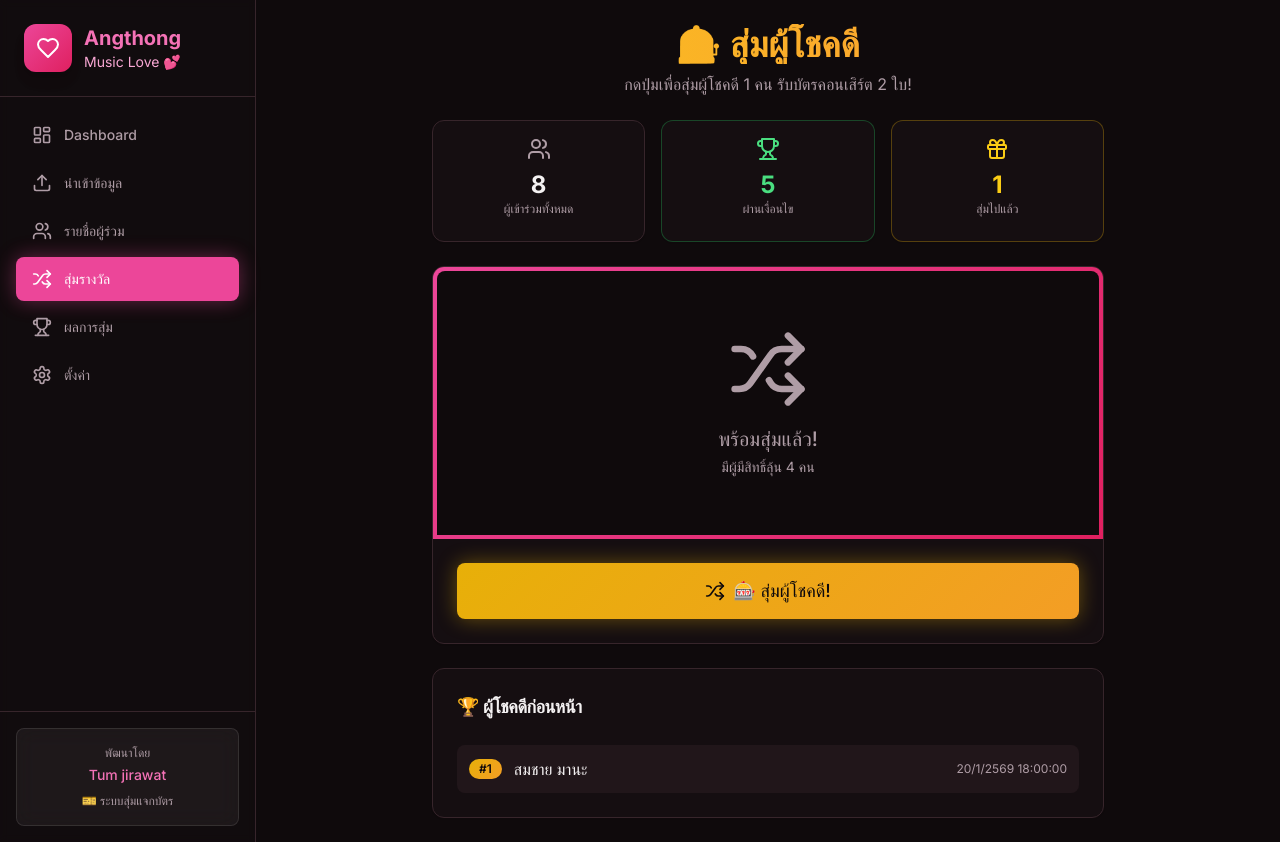
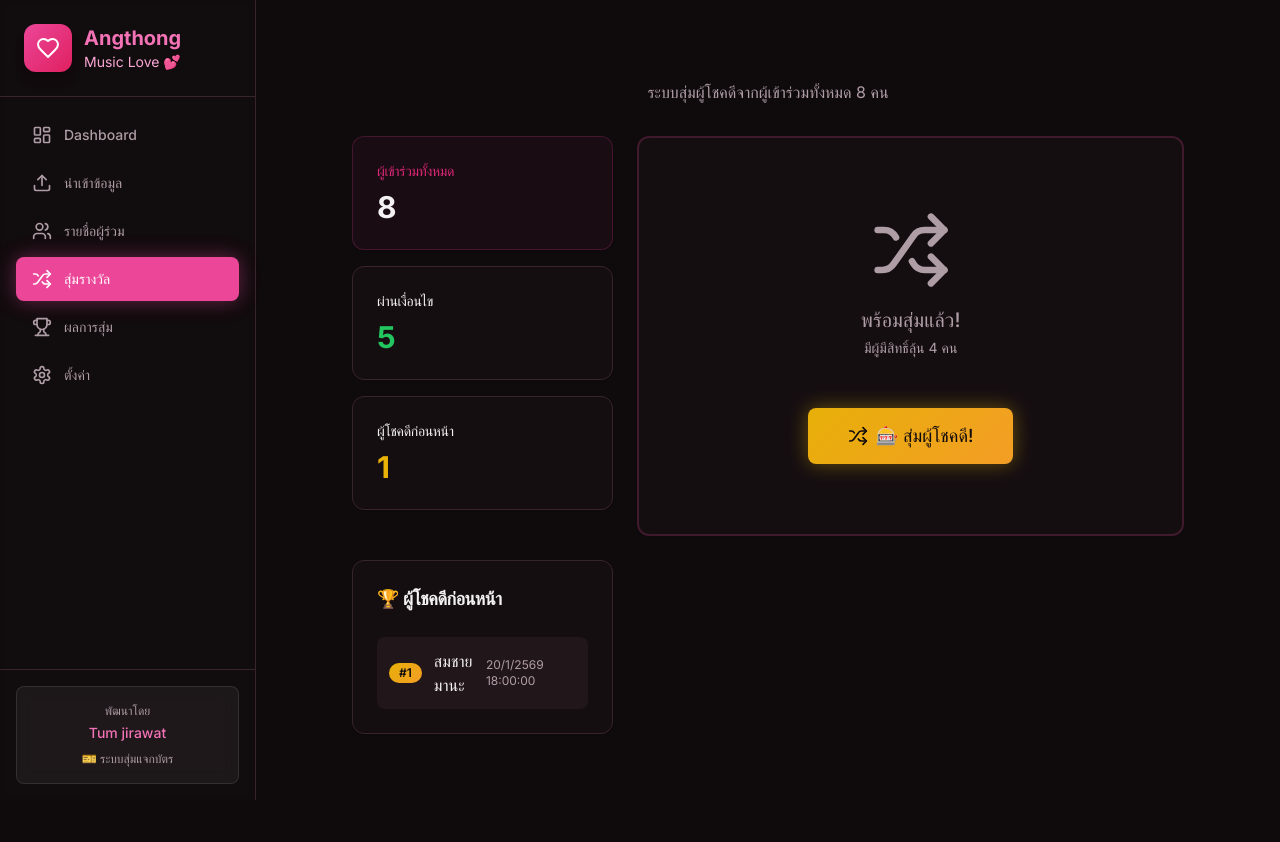
Before and after one commit to tumansdev/spin_fb, a Next.js app: page /draw in a window 1280 px wide. After the commit the page ends 800 px from the top, so only its background shows below. Built offline with nearby package versions, Linux system fonts and the light colour scheme.

Commit message:
Update: 5 conditions check & Fail winner display

```diff
--- a/src/app/draw/page.tsx
+++ b/src/app/draw/page.tsx
@@ -45,15 +45,16 @@ export default function DrawPage() {
     setIsSpinning(true)
     setWinner(null)
 
-    // Exclude previous winners
-    const eligibleParticipants = qualifiedParticipants.filter(
+    // Draw from ALL participants (excluding previous winners)
+    // User requirement: Allow drawing failed participants but show warning
+    const eligibleParticipants = participants.filter(
       p => !previousWinnerIds.includes(p.fbUserId)
     )
 
     if (eligibleParticipants.length === 0) {
       toast({
         title: 'สุ่มครบทุกคนแล้ว!',
-        description: 'ผู้ผ่านเงื่อนไขทั้งหมดได้รับรางวัลไปแล้ว',
+        description: 'ผู้เข้าร่วมทั้งหมดได้รับรางวัลไปแล้ว',
         variant: 'destructive',
       })
       setIsSpinning(false)
@@ -71,7 +72,7 @@ export default function DrawPage() {
       if (count >= maxCount) {
         clearInterval(interval)
 
-        // Pick actual winner
+        // Pick actual winner from ALL eligible
         const result = pickWinner(eligibleParticipants, previousWinnerIds)
         setWinner(result.winner)
         setSpinSeed(result.seed)
@@ -79,14 +80,22 @@ export default function DrawPage() {
         setIsSpinning(false)
 
         if (result.winner) {
+          if (result.winner.status === 'passed') {
             toast({
               title: '🎉 ยินดีด้วย!',
               description: `${result.winner.fbUserName} เป็นผู้โชคดี!`,
             })
+          } else {
+            toast({
+              title: '⚠️ ผู้โชคดีไม่ผ่านเงื่อนไข',
+              description: 'โปรดตรวจสอบรายละเอียด',
+              variant: 'default',
+            })
+          }
         }
       }
     }, 100)
-  }, [qualifiedParticipants, previousWinnerIds, toast])
+  }, [participants, previousWinnerIds, toast])
 
   // Confirm winner
   const confirmWinner = () => {
@@ -103,8 +112,8 @@ export default function DrawPage() {
     addDrawResult(drawResult)
 
     toast({
-      title: '✅ บันทึกผลสำเร็จ!',
-      description: 'ผลการสุ่มถูกบันทึกเรียบร้อย',
+      title: 'บันทึกเรียบร้อย',
+      description: 'เพิ่มผู้ชนะในรายการแล้ว',
     })
 
     setWinner(null)
@@ -119,54 +128,98 @@ export default function DrawPage() {
   }
 
   return (
-    <div className="p-6 space-y-6">
-      {/* Header */}
-      <div className="text-center">
-        <h1 className="text-4xl font-bold bg-gradient-to-r from-yellow-400 to-orange-400 bg-clip-text text-transparent">
-          🎰 สุ่มผู้โชคดี
+    <div className="container mx-auto py-8 max-w-4xl">
+      <div className="text-center mb-8 space-y-2">
+        <h1 className="text-4xl font-bold bg-gradient-pink bg-clip-text text-transparent">
+          สุ่มผู้โชคดี
         </h1>
-        <p className="text-muted-foreground mt-2">
-          กดปุ่มเพื่อสุ่มผู้โชคดี 1 คน รับบัตรคอนเสิร์ต 2 ใบ!
+        <p className="text-muted-foreground">
+          ระบบสุ่มผู้โชคดีจากผู้เข้าร่วมทั้งหมด {participants.length} คน
         </p>
       </div>
 
-      {/* Stats */}
-      <div className="grid grid-cols-3 gap-4 max-w-2xl mx-auto">
-        <Card>
-          <CardContent className="pt-4 text-center">
-            <Users className="w-6 h-6 mx-auto text-muted-foreground" />
-            <p className="text-2xl font-bold mt-2">{participants.length}</p>
-            <p className="text-xs text-muted-foreground">ผู้เข้าร่วมทั้งหมด</p>
+      <div className="grid grid-cols-1 md:grid-cols-3 gap-6">
+        {/* Left Column - Stats */}
+        <div className="space-y-4">
+          <Card className="border-pink-500/20 bg-pink-500/5">
+            <CardHeader className="pb-2">
+              <CardTitle className="text-sm font-medium text-pink-600">
+                ผู้เข้าร่วมทั้งหมด
+              </CardTitle>
+            </CardHeader>
+            <CardContent>
+              <div className="text-3xl font-bold">{participants.length}</div>
             </CardContent>
           </Card>
 
-        <Card className="border-green-500/30">
-          <CardContent className="pt-4 text-center">
-            <Trophy className="w-6 h-6 mx-auto text-green-400" />
-            <p className="text-2xl font-bold mt-2 text-green-400">{qualifiedParticipants.length}</p>
-            <p className="text-xs text-muted-foreground">ผ่านเงื่อนไข</p>
+          <Card>
+            <CardHeader className="pb-2">
+              <CardTitle className="text-sm font-medium">
+                ผ่านเงื่อนไข
+              </CardTitle>
+            </CardHeader>
+            <CardContent>
+              <div className="text-3xl font-bold text-green-500">
+                {qualifiedParticipants.length}
+              </div>
             </CardContent>
           </Card>
 
-        <Card className="border-yellow-500/30">
-          <CardContent className="pt-4 text-center">
-            <Gift className="w-6 h-6 mx-auto text-yellow-400" />
-            <p className="text-2xl font-bold mt-2 text-yellow-400">{drawHistory.length}</p>
-            <p className="text-xs text-muted-foreground">สุ่มไปแล้ว</p>
+          <Card>
+            <CardHeader className="pb-2">
+              <CardTitle className="text-sm font-medium">
+                ผู้โชคดีก่อนหน้า
+              </CardTitle>
+            </CardHeader>
+            <CardContent>
+              <div className="text-3xl font-bold text-yellow-500">
+                {previousWinnerIds.length}
+              </div>
             </CardContent>
           </Card>
         </div>
 
-      {/* Spin Area */}
-      <Card className="max-w-2xl mx-auto overflow-hidden">
-        <div className="gradient-purple p-1">
-          <div className="bg-background p-8 rounded-t-lg">
-            {/* Display Area */}
-            <div className="min-h-[200px] flex items-center justify-center">
+        {/* Center - Spinner */}
+        <div className="md:col-span-2">
+          <Card className={`h-[400px] flex flex-col items-center justify-center p-8 transition-colors ${
+            winner?.status === 'failed' ? 'border-red-500 bg-red-50' : 'border-2 border-pink-500/20'
+          }`}>
+            <div className="min-h-[200px] flex items-center justify-center w-full">
               {winner ? (
                 // Winner display
-                <div className="text-center animate-in zoom-in-50 duration-500">
+                <div className="text-center animate-in zoom-in-50 duration-500 w-full">
+                  {winner.status === 'failed' ? (
+                     // FAILED WINNER DISPLAY
+                     <div className="space-y-4">
+                       <div className="text-6xl mb-2">😢</div>
+                       <h2 className="text-2xl font-bold text-red-500">
+                         ขออภัยด้วยน้า...
+                       </h2>
+                       <div className="bg-white/80 p-4 rounded-lg border border-red-200 inline-block min-w-[300px]">
+                         <p className="font-semibold text-lg mb-2">{winner.fbUserName}</p>
+                         <p className="text-red-500 font-medium mb-1">คุณทำไม่ครบเงื่อนไข:</p>
+                         <ul className="text-sm text-muted-foreground text-left list-disc list-inside bg-red-50 p-2 rounded">
+                           {winner.failReasons.map((reason, i) => (
+                             <li key={i}>{reason}</li>
+                           ))}
+                         </ul>
+                         <p className="mt-3 text-sm font-medium text-muted-foreground">
+                           ไว้โอกาสหน้ามาร่วมกิจกรรมใหม่น้าา 💕
+                         </p>
+                       </div>
+                     </div>
+                  ) : (
+                    // PASSED WINNER DISPLAY
+                    <div className="space-y-4">
+                      {winner.fbProfilePicture ? (
+                        <img
+                          src={winner.fbProfilePicture}
+                          alt={winner.fbUserName}
+                          className="w-24 h-24 rounded-full mx-auto mb-4 border-4 border-yellow-400 shadow-lg object-cover"
+                        />
+                      ) : (
                         <div className="text-8xl mb-4">🎉</div>
+                      )}
                       <h2 className="text-3xl font-bold bg-gradient-to-r from-yellow-400 to-orange-400 bg-clip-text text-transparent">
                         {winner.fbUserName}
                       </h2>
@@ -180,6 +233,8 @@ export default function DrawPage() {
                       <Badge variant="outline" className="mt-4">
                         Seed: {spinSeed?.slice(0, 10)}...
                       </Badge>
+                    </div>
+                  )}
                 </div>
               ) : isSpinning && currentName ? (
                 // Spinning animation
@@ -206,8 +261,6 @@ export default function DrawPage() {
                   </p>
                 </div>
               )}
-            </div>
-          </div>
             </div>
 
         <CardContent className="p-6 space-y-4">
@@ -266,6 +319,7 @@ export default function DrawPage() {
           )}
         </CardContent>
       </Card>
+      </div>
 
       {/* Previous Winners */}
       {drawHistory.length > 0 && (
@@ -296,5 +350,6 @@ export default function DrawPage() {
         </Card>
       )}
     </div>
+    </div>
   )
 }
--- a/src/app/import/page.tsx
+++ b/src/app/import/page.tsx
@@ -64,8 +64,12 @@ export default function ImportPage() {
 
     // Convert to Participant format with validation
     const validated = result.participants.map((p, index) => {
-      // Check if friend is tagged (has name in column C)
-      const hasTaggedFriend = p.taggedFriendName.length > 0
+      // Check pass keywords (flexible)
+      const passWords = ['ผ่าน', 'pass', 'yes', 'true', '1', 'ใช่', 'ok']
+      const checkPass = (text: string) => passWords.some(w => text.toLowerCase().includes(w))
+
+      const hasTaggedFriend = checkPass(p.taggedFriendName) // Column C
+      const hasComment = checkPass(p.comment)               // Column B (Logic change: check for pass word)
 
       const participant: Participant = {
         id: `sheet_${index}_${Date.now()}`,
@@ -79,12 +83,11 @@ export default function ImportPage() {
         hashtags: extractHashtags(p.comment),
         textLength: getThaiTextLength(p.comment),
         conditions: {
-          // ทุกเงื่อนไขอ้างอิงจาก Google Sheet โดยตรง
-          hasLikedPage: p.likedPage,     // คอลัมน์ D
-          hasSharedPost: p.sharedPost,   // คอลัมน์ E
-          hasTaggedFriend: hasTaggedFriend, // คอลัมน์ C (มีชื่อ = ผ่าน)
-          hasHashtag: p.hasHashtag,      // คอลัมน์ F
-          hasReason: true,               // ข้อความให้ผ่านทุกคน
+          hasLikedPage: p.likedPage,       // คอลัมน์ D
+          hasSharedPost: p.sharedPost,     // คอลัมน์ E
+          hasTaggedFriend: hasTaggedFriend, // คอลัมน์ C (เช็คคำว่า ผ่าน)
+          hasHashtag: p.hasHashtag,        // คอลัมน์ F
+          hasReason: hasComment,           // คอลัมน์ B (คอมเมนต์: เช็คคำว่า ผ่าน)
         },
         status: 'pending',
         failReasons: [],
@@ -105,7 +108,9 @@ export default function ImportPage() {
       if (!participant.conditions.hasHashtag) {
         failReasons.push('ไม่มี #AngThongMusicLove')
       }
-      // ไม่ตรวจ text length
+      if (!participant.conditions.hasReason) {
+        failReasons.push('ไม่ได้คอมเมนต์') // New condition
+      }
 
       participant.failReasons = failReasons
       participant.status = failReasons.length === 0 ? 'passed' : 'failed'
--- a/src/app/participants/page.tsx
+++ b/src/app/participants/page.tsx
@@ -177,10 +177,15 @@ function ParticipantCard({ participant }: { participant: Participant }) {
       </div>
 
       {/* Condition Badges - แสดงด้วยเครื่องหมายถูก/กากบาท */}
+      {/* Condition Badges - แสดง 5 รายการ */}
       <div className="flex flex-wrap gap-2 mt-3">
         <Badge variant={participant.conditions.hasTaggedFriend ? 'success' : 'destructive'} className="text-xs">
           <AtSign className="w-3 h-3 mr-1" />
           แท็ก {participant.conditions.hasTaggedFriend ? '✓' : '✗'}
+        </Badge>
+        <Badge variant={participant.conditions.hasReason ? 'success' : 'destructive'} className="text-xs">
+          <MessageCircle className="w-3 h-3 mr-1" />
+          คอมเมนต์ {participant.conditions.hasReason ? '✓' : '✗'}
         </Badge>
         <Badge variant={participant.conditions.hasHashtag ? 'success' : 'destructive'} className="text-xs">
           <Hash className="w-3 h-3 mr-1" />
```
Lines whose indentation alone changed are shown as unchanged.
